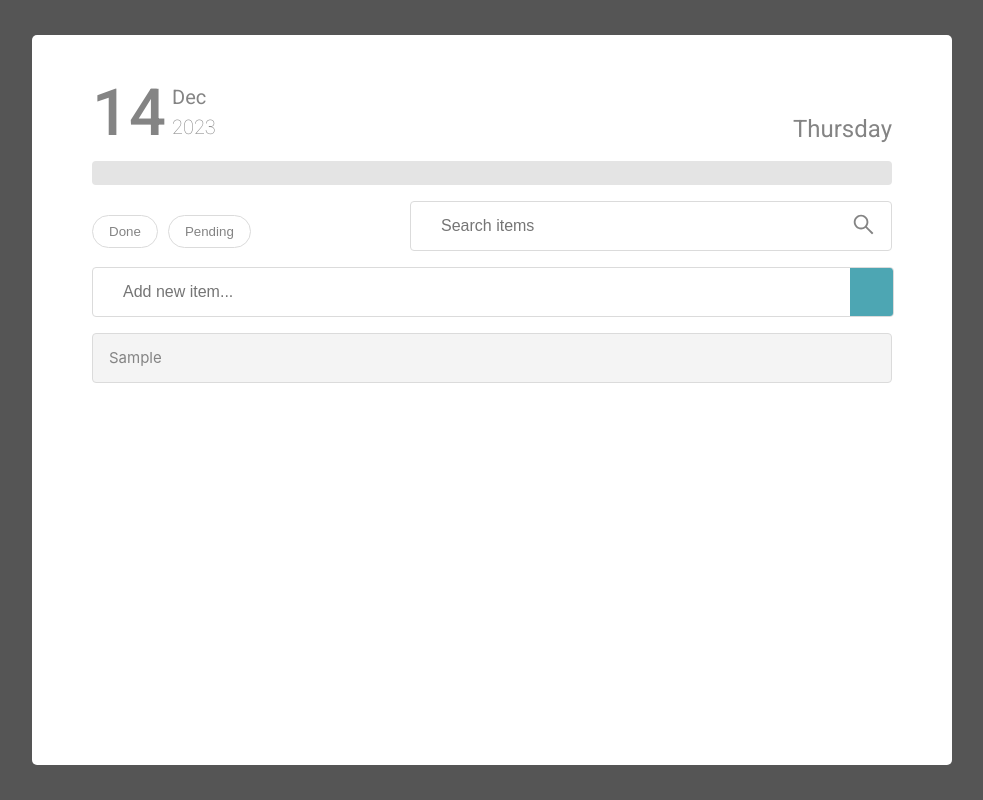
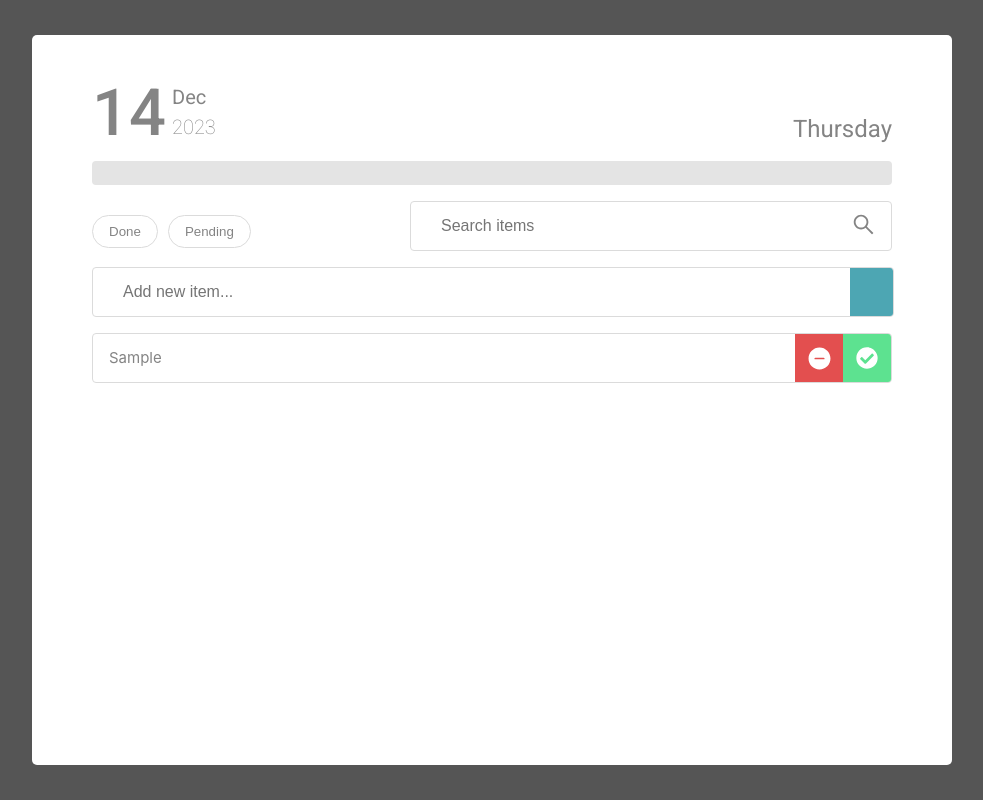
Before and after one commit to sizebay/frontend-challenge, a React (Create React App) app: page / in a window 1280 px wide. Both pictures are taken after typing "Sample" into the empty fields and a click on the button 1019 px from the left and 293 px from the top of the page. Shown: the whole page, without its empty margins (148-1131 px from the left). Built offline with nearby package versions, Linux system fonts and the light colour scheme; data requests are answered from the project's data file; some icons are missing.

Commit message:
fix: done task button display none

```diff
--- a/src/components/FilterButtons/index.tsx
+++ b/src/components/FilterButtons/index.tsx
@@ -41,10 +41,6 @@ const FilterButtons = () => {
     setActiveFilter(filter);
   };
 
-  const handleClearFilter = () => {
-    setActiveFilter(null);
-  };
-
   return (
     <FilterContainer>
       <ButtonFilter
--- a/src/components/TasksList/Task/index.tsx
+++ b/src/components/TasksList/Task/index.tsx
@@ -3,14 +3,12 @@ import ITasks from "../../../types/ITasks";
 import TaskButton from "../../TaskButtons";
 import { IoRemoveCircle } from "react-icons/io5";
 import { FaCheckCircle } from "react-icons/fa";
-import TaskTooltip from "../../TaskTooltip";
 
 import {
   TaskCard,
   TaskContainer,
   DescriptionText,
   TaskButtonsContainer,
-  TaskTooltipContainer,
   TaskPseudoContainer,
 } from "./styles";
 import { useTasksContext } from "../../../context/TasksContext";
@@ -24,13 +22,7 @@ const Task = ({ data, onRemove }: Props) => {
   const { completeTask } = useTasksContext();
   const isCompleted = data.isCompleted;
 
-  const [editing, setIsEditing] = useState("notActive");
-  const editNotActive = editing === "notActive";
   const [description, setDescription] = useState(data.description);
-
-  const editTask = () => {
-    setIsEditing(editNotActive ? "active" : "notActive");
-  };
 
   const handleDescriptionChange = (event: React.FocusEvent<HTMLDivElement>) => {
     setDescription(event.currentTarget.textContent || "");
@@ -41,26 +33,29 @@ const Task = ({ data, onRemove }: Props) => {
     onRemove(data);
   };
 
-  const handleCompleteClick = (event: React.MouseEvent<HTMLButtonElement>) => {
-    event.stopPropagation();
+  const handleCompleteClick = () => {
     completeTask(data.id);
   };
 
+  const handleTaskContainerClick = () => {
+    if (!isCompleted) {
+      handleCompleteClick();
+    }
+  };
 
   return (
     <TaskPseudoContainer>
       <TaskContainer
-        onClick={editTask}
-        contentEditable={true}
+        onClick={handleTaskContainerClick}
+        contentEditable={!isCompleted}
         onInput={handleDescriptionChange}
-        taskStyle={
-          editNotActive ? "var(--grey)" : "var(--white)" || editNotActive
-        }
+        taskStyle={isCompleted ? "var(--grey)" : "var(--white)"}
       >
         <TaskCard>
           <DescriptionText>{description}</DescriptionText>
         </TaskCard>
-        <TaskButtonsContainer taskStyle={editNotActive ? "none" : "flex"}>
+        {!isCompleted && (
+          <TaskButtonsContainer>
             <TaskButton
               name="remove"
               backgroundColor="var(--warning-red)"
@@ -76,10 +71,8 @@ const Task = ({ data, onRemove }: Props) => {
               <FaCheckCircle color="white" size={22} />
             </TaskButton>
           </TaskButtonsContainer>
+        )}
       </TaskContainer>
-      <TaskTooltipContainer taskStyle={editNotActive ? "none" : "flex"}>
-        <TaskTooltip />
-      </TaskTooltipContainer>
     </TaskPseudoContainer>
   );
 };
--- a/src/components/TasksList/styles.ts
+++ b/src/components/TasksList/styles.ts
@@ -33,6 +33,7 @@ export const NoResultsMessage = styled.span`
   text-align: left;
   display: flex;
   color: var(--grey-dark);
+  font-size: 14px;
 
   @media screen and (max-width: 768px) {
     font-size: 15px;
```
Lines whose indentation alone changed are shown as unchanged.
